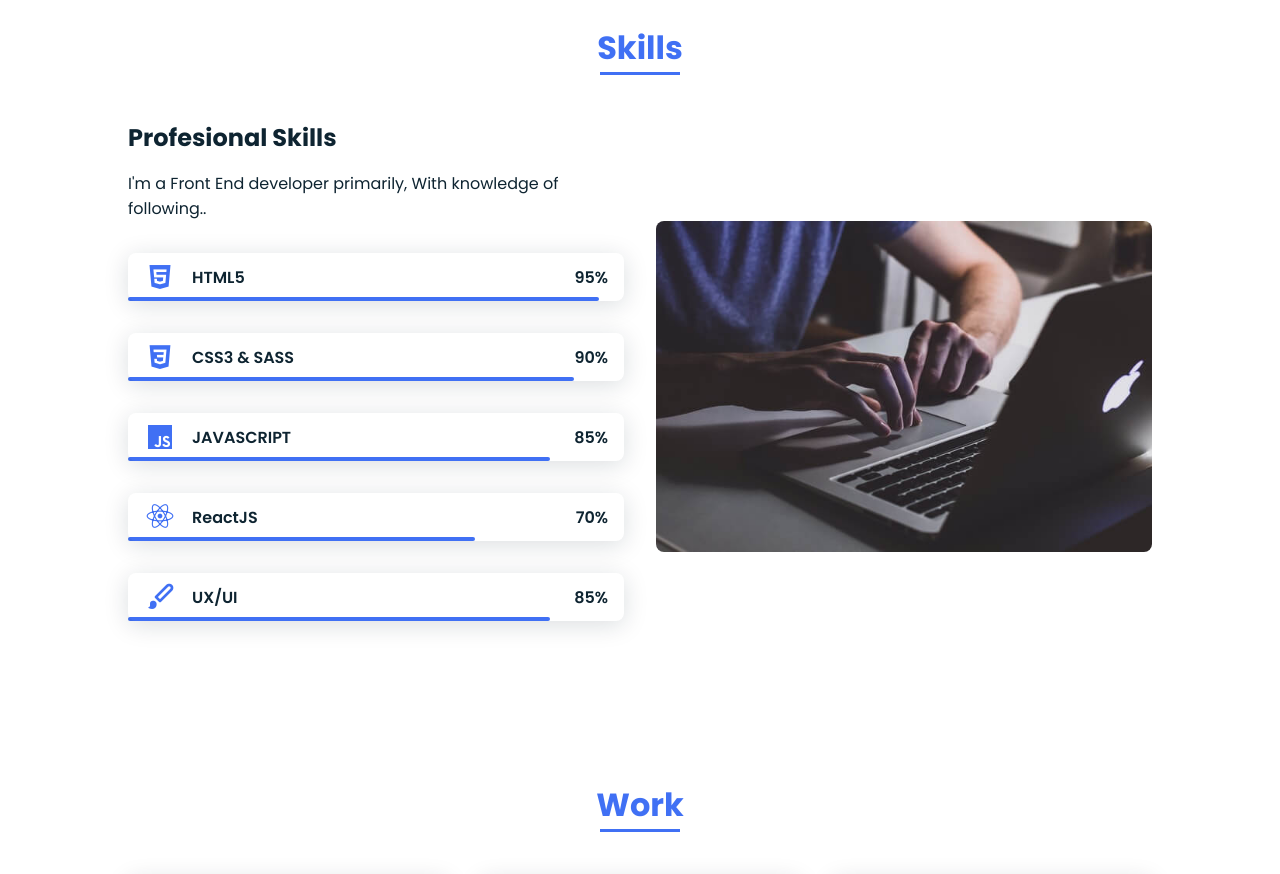
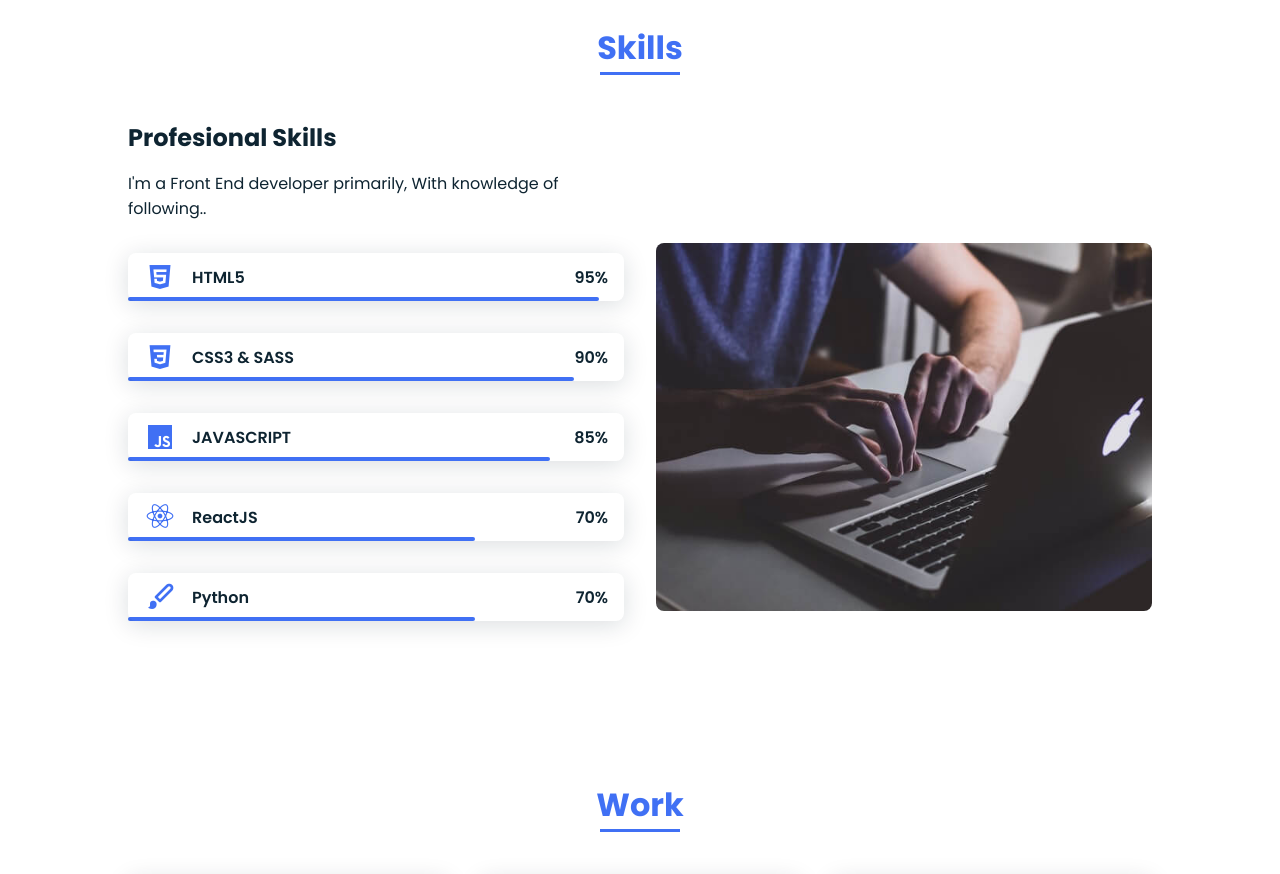
Before and after one commit to darkshadow56/myportfolio, a plain HTML site: page index.html in a window 1280 px wide. Shown: the part 1380-2254 px from the top of the page. Drawn offline with nearby package versions, Linux system fonts and the light colour scheme.

Commit message:
image adjusted

```diff
--- a/assets/css/styles.css
+++ b/assets/css/styles.css
@@ -250,7 +250,7 @@ img{
 
 /* ===== SKILLS =====*/
 .skills__container{
-  row-gap: 2rem;
+  row-gap: 1rem;
   text-align: center;
 }
 .skills__subtitle{
@@ -300,11 +300,13 @@ img{
 .skills__react{
   width: 70%;
 }
-.skills__ux{
-  width: 85%;
+.skills__python{
+  width: 70%;
 }
 .skills__img{
+  height: 23rem;
   border-radius: .5rem;
+ margin-top: 5rem;
 }
 
 /* ===== WORK =====*/
--- a/index.html
+++ b/index.html
@@ -131,13 +131,13 @@
                         <div class="skills__data">
                             <div class="skills__names">
                                 <i class='bx bxs-paint skills__icon'></i>
-                                <span class="skills__name">UX/UI</span>
+                                <span class="skills__name">Python</span>
                             </div>
-                            <div class="skills__bar skills__ux">
+                            <div class="skills__bar skills__python">
 
                             </div>
                             <div>
-                                <span class="skills__percentage">85%</span>
+                                <span class="skills__percentage">70%</span>
                             </div>
                         </div>
                     </div>
```
Also changed, not shown: assets/img/code.svg (added), assets/img/coding.svg (added).
